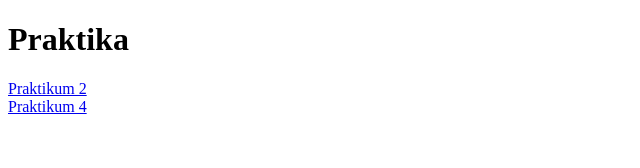
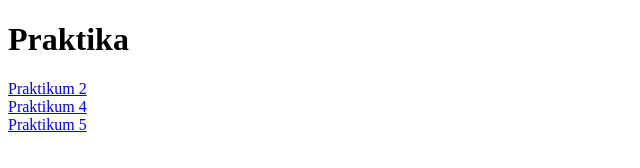
Before and after one commit to arslasel/Webentwicklung, a plain HTML site: page index.html in a window 1280 px wide. Shown: the full height of the page, 0-640 px from the left. Drawn offline with nearby package versions, Linux system fonts and the light colour scheme.

Commit message:
Update index.html

```diff
--- a/index.html
+++ b/index.html
@@ -15,6 +15,7 @@
 
 <a href="Praktikum2/index.html">Praktikum 2</a><br />
 <a href="Praktikum4/index.html">Praktikum 4</a><br />
+<a href="Praktikum5/index.html">Praktikum 5</a><br />
 
 </body>
 </html>
```
